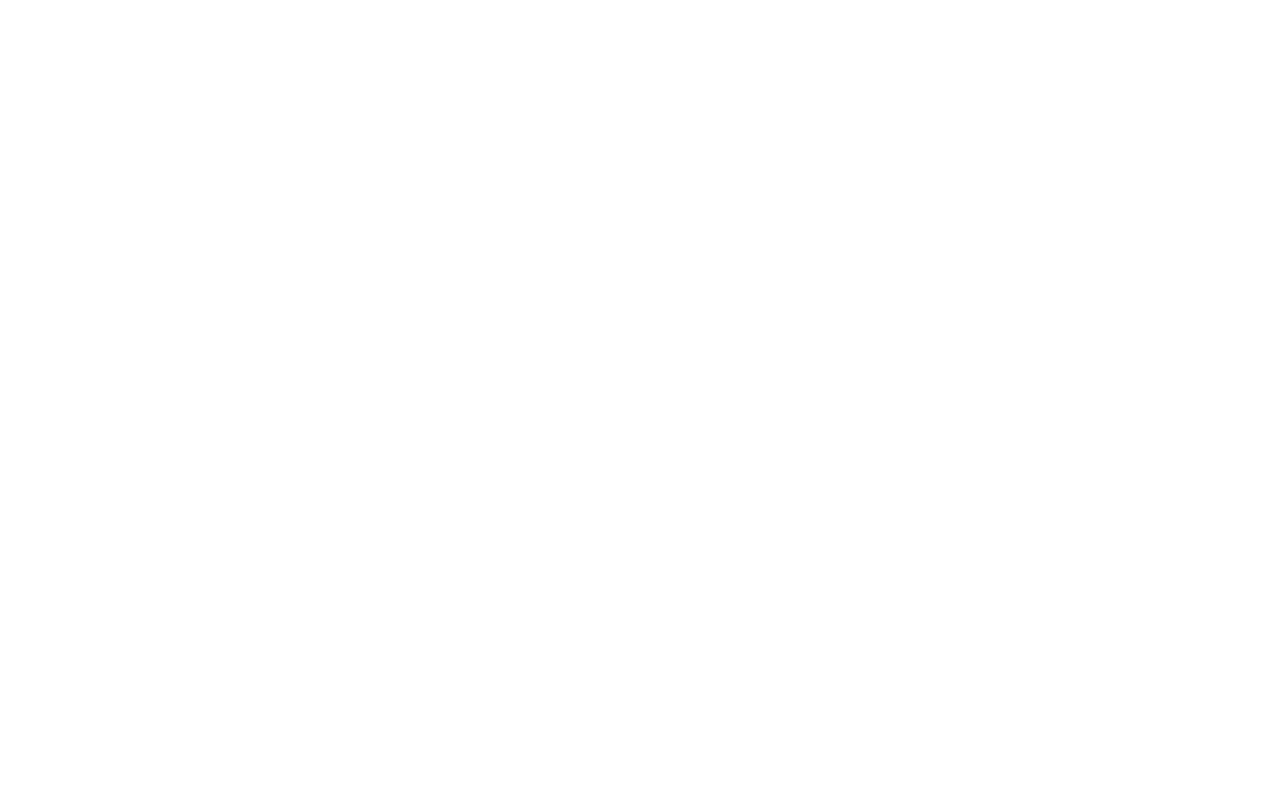
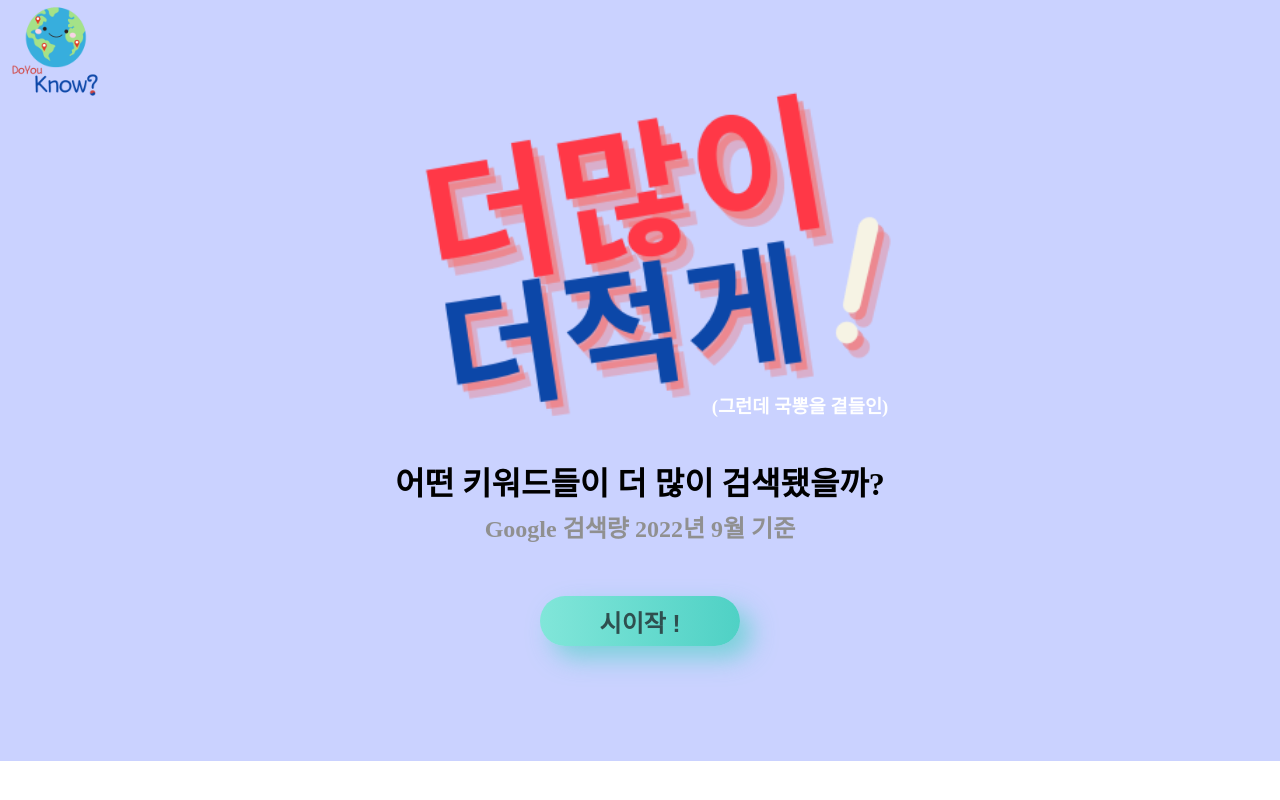
Before and after one commit to wooobinkim/DoYouKnow, a Vue app in the folder Frontend/frontend/: page /game in a window 1280 px wide. Before the commit this address had no page. Built offline with nearby package versions, Linux system fonts and the light colour scheme.

Commit message:
Feat: add gamepage

```diff
--- a/Frontend/frontend/src/router/index.js
+++ b/Frontend/frontend/src/router/index.js
@@ -1,6 +1,7 @@
 import { createRouter, createWebHistory } from "vue-router";
 import MainPage from "../views/MainPage.vue";
 import DatalabPage from "../views/DatalabPage.vue";
+import GamePage from "../views/GamePage.vue";
 
 const routes = [
   {
@@ -13,6 +14,11 @@
     name: "DatalabPage",
     component: DatalabPage,
   },
+  {
+    path: "/game",
+    name: "GamePage",
+    component: GamePage,
+  },
 ];
 
 const router = createRouter({
--- a/Frontend/frontend/src/views/GamePage.vue
+++ b/Frontend/frontend/src/views/GamePage.vue
@@ -1,9 +1,118 @@
 <template>
-  <div>game</div>
+  <div class="game-background">
+    <img src="@/assets/logo.png" alt="logo" class="logo" />
+    <div class="game-container">
+      <img class="game-logo" src="@/assets/hilow.png" alt="game-logo" />
+      <div class="intro-container">
+        <div class="sub-intro">
+          <h3>(그런데 국뽕을 곁들인)</h3>
+        </div>
+        <div class="main-intro">
+          <h1>어떤 키워드들이 더 많이 검색됐을까?</h1>
+          <h2 class="intro-h2">Google 검색량 2022년 9월 기준</h2>
+        </div>
+      </div>
+      <div class="button-container">
+        <button class="w-btn-neon2">시이작 !</button>
+      </div>
+    </div>
+  </div>
 </template>
 
 <script>
 export default {};
 </script>
 
-<style></style>
+<style scoped>
+.game-background {
+  background-color: rgba(137, 156, 255, 45%);
+  height: 100%;
+  width: 100%;
+}
+.logo {
+  width: 100px;
+  height: 100px;
+}
+.game-container {
+  display: flex;
+  flex-direction: column;
+  align-items: center;
+  margin-top: -3rem;
+}
+.game-logo {
+  height: 700px;
+  width: 700px;
+  margin-top: -7rem;
+}
+.intro-container {
+  display: flex;
+  flex-direction: column;
+  align-items: center;
+  margin-top: -15rem;
+}
+.sub-intro {
+  color: white;
+  margin-left: 20rem;
+  margin-top: -2rem;
+}
+.main-intro {
+  display: flex;
+  flex-direction: column;
+  align-items: center;
+}
+.intro-h2 {
+  color: #909090;
+  margin-top: -1rem;
+}
+.button-container {
+  height: 6.3rem;
+  margin-top: 2rem;
+  margin-bottom: 4rem;
+}
+@keyframes ring {
+  0% {
+    width: 30px;
+    height: 30px;
+    opacity: 1;
+  }
+  100% {
+    width: 180px;
+    height: 180px;
+    opacity: 0;
+  }
+}
+.w-btn-neon2 {
+  position: relative;
+  border: none;
+  min-width: 200px;
+  min-height: 50px;
+  background: linear-gradient(
+    90deg,
+    rgba(129, 230, 217, 1) 0%,
+    rgba(79, 209, 197, 1) 100%
+  );
+  border-radius: 1000px;
+  color: darkslategray;
+  cursor: pointer;
+  box-shadow: 12px 12px 24px rgba(79, 209, 197, 0.64);
+  font-weight: 700;
+  transition: 0.3s;
+  font-size: 1.5rem;
+}
+.w-btn-neon2:hover {
+  transform: scale(1.2);
+}
+.w-btn-neon2:hover::after {
+  content: "";
+  width: 10px;
+  height: 10px;
+  border-radius: 100%;
+  border: 6px solid #00ffcb;
+  position: absolute;
+  z-index: -1;
+  top: 50%;
+  left: 50%;
+  transform: translate(-50%, -50%);
+  animation: ring 1.5s infinite;
+}
+</style>
```
Also changed, not shown: Frontend/frontend/src/assets/hilow.png (added), Frontend/frontend/src/assets/logo.png (added).
